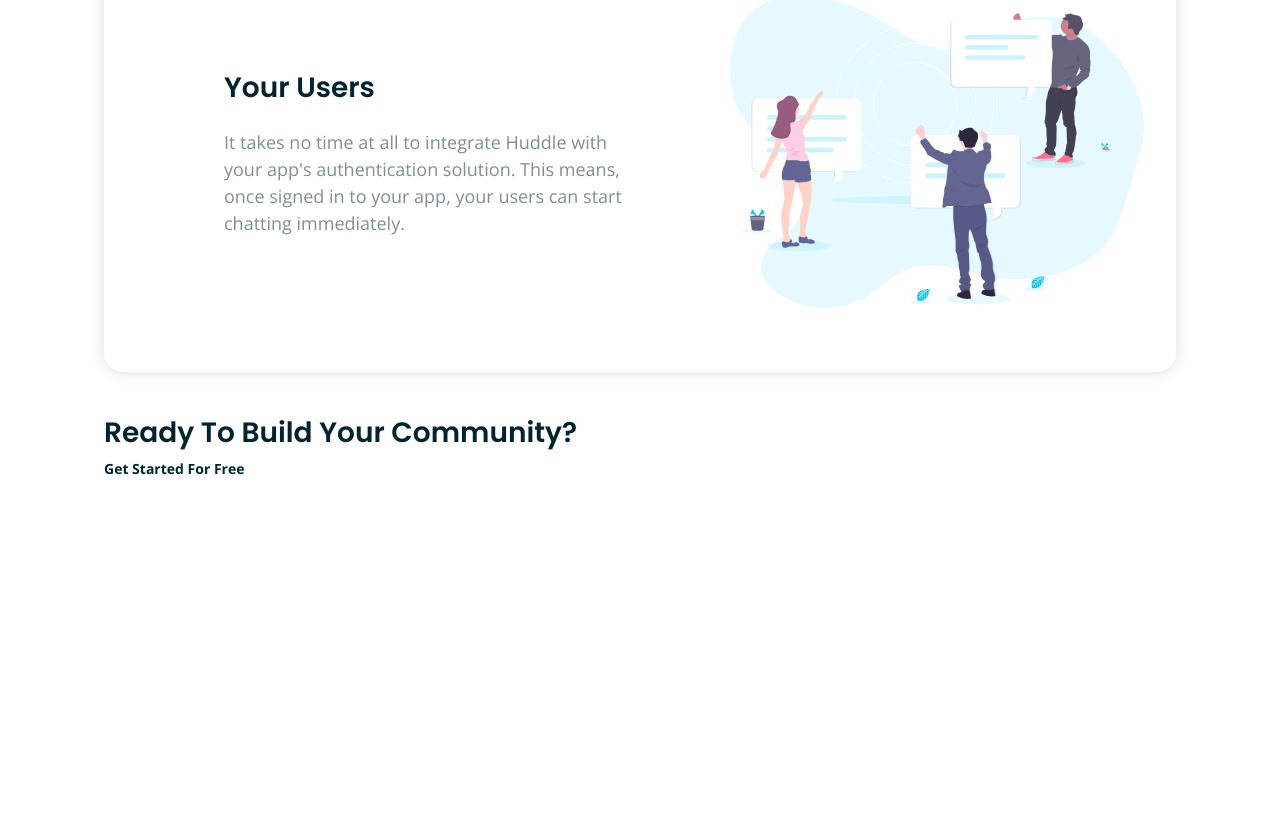
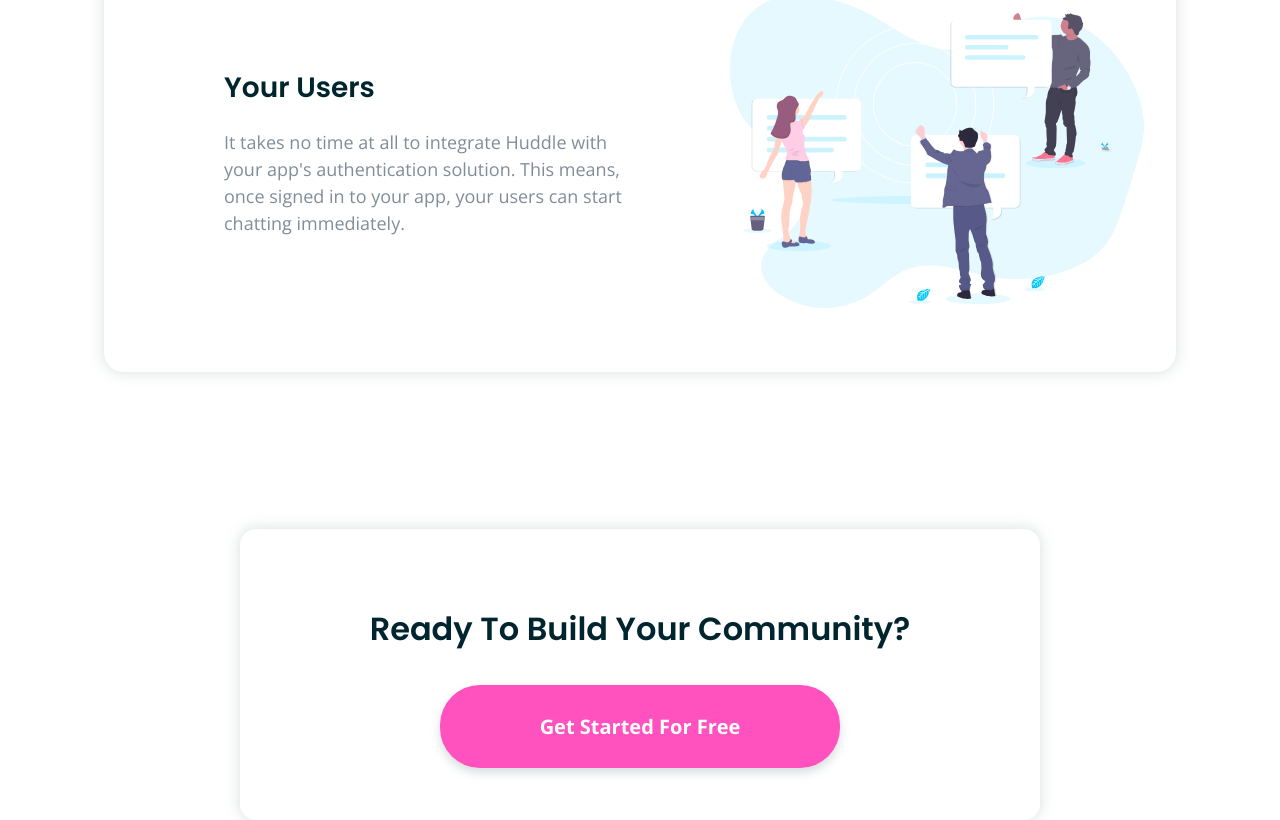
Before and after one commit to DevKelvinK/Frontend-MentorJR-04, a React (Vite) app: page / in a window 1280 px wide. Shown: the part 1905-2725 px from the top of the page. Before the commit the page ends 2690 px from the top, so only its background shows below. Built offline with nearby package versions, Linux system fonts and the light colour scheme.

Commit message:
done main component

```diff
--- a/src/components/Main.module.css
+++ b/src/components/Main.module.css
@@ -1,4 +1,49 @@
 .main {
   position: relative;
   padding: 9.75rem 6.5rem 19rem;
+
+  .containerCTA {
+    display: flex;
+    justify-content: center;
+
+    .cta {
+      position: absolute;
+      text-align: center;
+
+      width: 100%;
+      max-width: 800px;
+      padding-block: 4.75rem 3.25rem;
+      border-radius: 16px;
+      box-shadow: 0 0 15px var(--BoxShadow);
+
+      bottom: -104px;
+
+      background-color: #fff;
+
+      h2 {
+        font-size: 2rem;
+      }
+
+      a {
+        display: inline-block;
+
+        padding: 1.75rem 6.25rem;
+        margin-top: 2rem;
+        border-radius: 40px;
+        box-shadow: 0 5px 10px var(--BoxShadow);
+
+        font-size: 1.25rem;
+
+        color: #fff;
+        background-color: var(--Pink);
+
+        transition: .3s;
+
+        &:hover,
+        &:focus {
+          background-color: var(--Pink-hover);
+        }
+      }
+    }
+  }
 }
```
